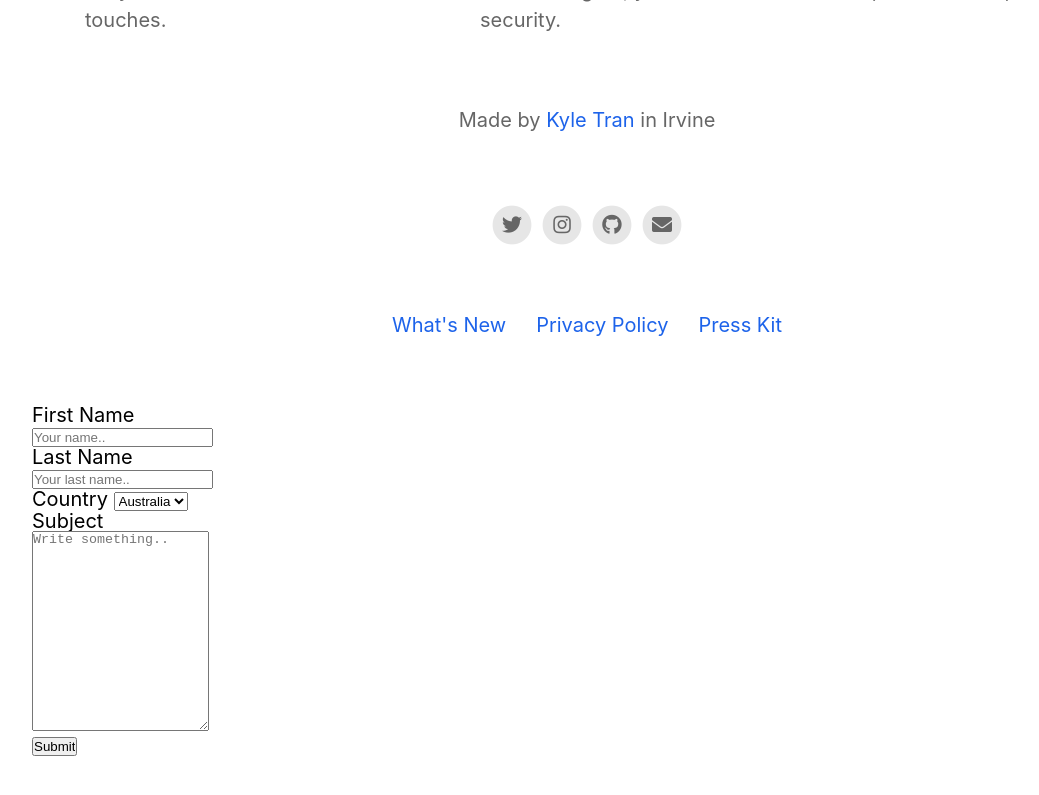
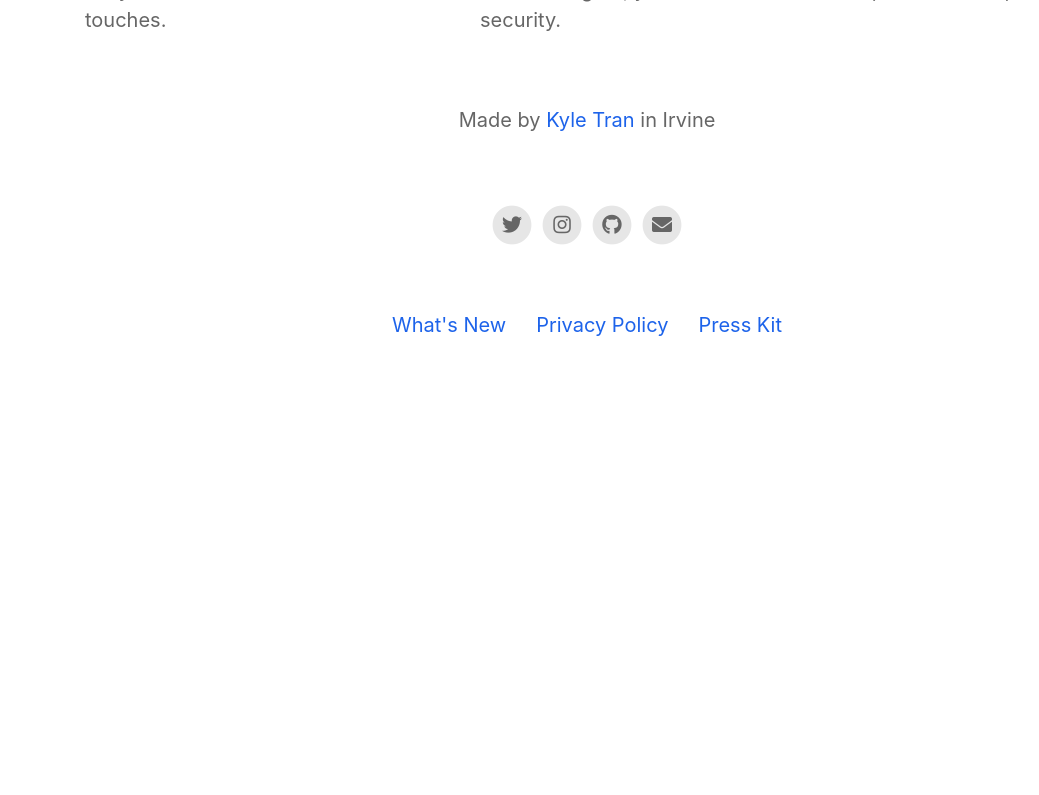
Before and after one commit to kyletran77/Yabs, a Jekyll site: the page built from index.html, in a window 1280 px wide and 900 px high, scrolled down 2369 px. Shown: the top 795 px of the window, without its empty margins (53-1092 px from the left). Built offline with Jekyll 4.4.1, drawn with Linux system fonts in a browser that asks for light colours; nearby versions of some CDN libraries; after the commit the page ends 2774 px from its top, so only the background shows below that.

Commit message:
Update default.html

```diff
--- a/_layouts/default.html
+++ b/_layouts/default.html
@@ -4,7 +4,10 @@
 {% include head.html %}
 
 <body>
-    <div class="container">
+
+    <div class="imageWrapper">
+            <div class="headerBackground">
+                <div class="container">
   <form action="/action_page.php">
     <label for="fname">First Name</label>
     <input type="text" id="fname" name="firstname" placeholder="Your name..">
@@ -25,31 +28,9 @@
     <input type="submit" value="Submit">
   </form>
 </div>
-    <div class="imageWrapper">
-            <div class="headerBackground">
                 <div class="container">
                     {% include header.html %}
-                    <div class="container">
-                          <form action="/action_page.php">
-                            <label for="fname">First Name</label>
-                            <input type="text" id="fname" name="firstname" placeholder="Your name..">
 
-                            <label for="lname">Last Name</label>
-                            <input type="text" id="lname" name="lastname" placeholder="Your last name..">
-
-                            <label for="country">Country</label>
-                            <select id="country" name="country">
-                              <option value="australia">Australia</option>
-                              <option value="canada">Canada</option>
-                              <option value="usa">USA</option>
-                            </select>
-
-                            <label for="subject">Subject</label>
-                            <textarea id="subject" name="subject" placeholder="Write something.." style="height:200px"></textarea>
-
-                            <input type="submit" value="Submit">
-                          </form>
-                        </div>
                     <div class="iphonePreview">
 
                         <svg version="1.1" xmlns="http://www.w3.org/2000/svg" xmlns:xlink="http://www.w3.org/1999/xlink" viewBox="0 0 0 0" style="position: absolute;">
```
